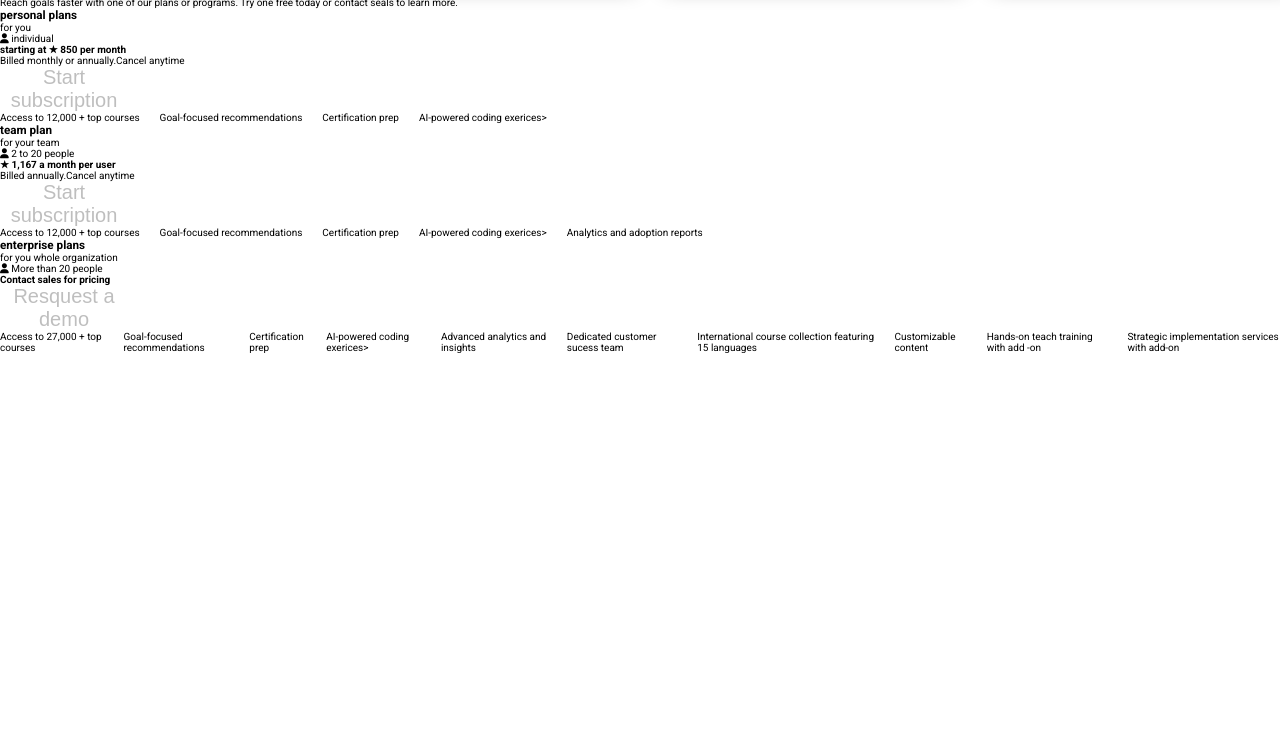
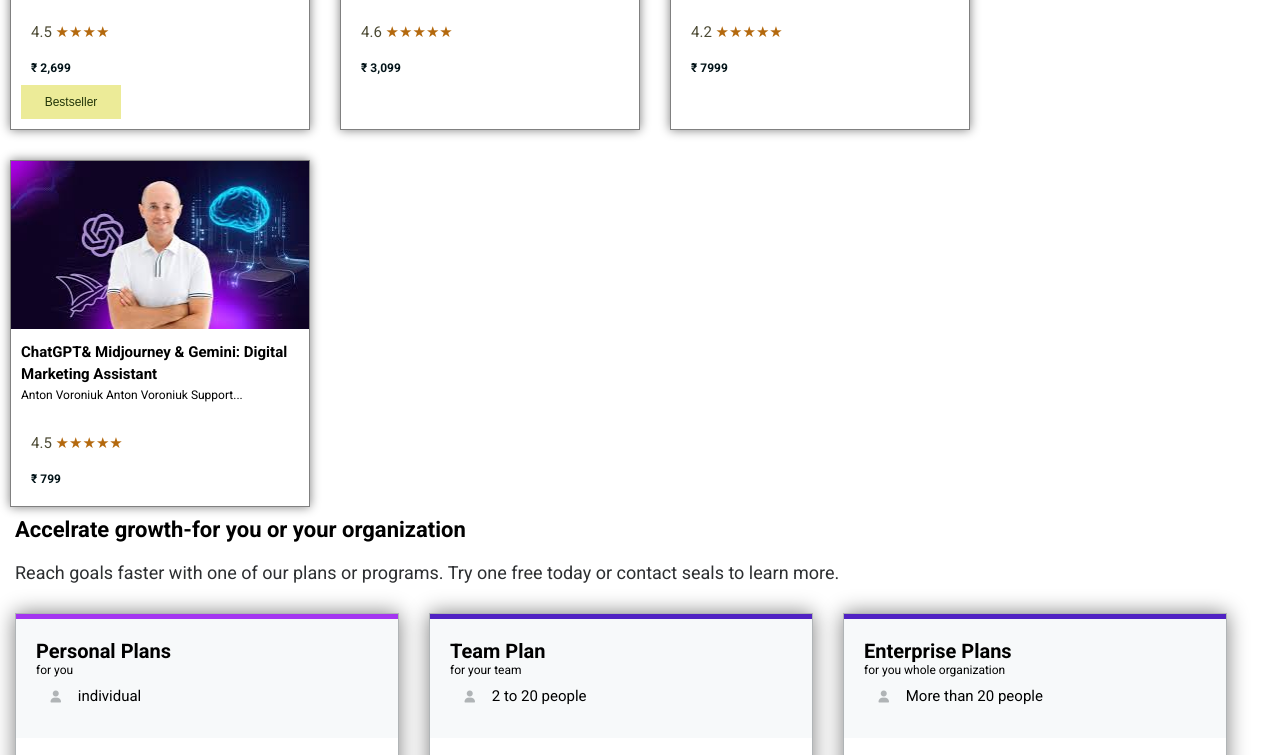
Before and after one commit to Neha78170/udemy-website-clone, a plain HTML site: page index.html in a window 1280 px wide. Shown: the part 1257-2012 px from the top of the page. Before the commit the page ends 1610 px from the top, so only its background shows below. Drawn offline with Linux system fonts and the light colour scheme.

Commit message:
complete my section part

```diff
--- a/style.css
+++ b/style.css
@@ -66,7 +66,7 @@
     border: none;
     outline: none;
 }
-nav ul{
+nav .list{
     list-style: none;
     display: flex;
     gap: 2rem;
@@ -160,17 +160,17 @@
     color: black;
 }
 .course-info{
+    width: 100vw;
     display: flex;
-    padding: 2.5rem;
-    width: 100%;
+    padding: 2rem;
     height: 30vh;
     background-color: #F7F9FA;
     gap: 3rem;
     align-items: center;
 }
 .course{
-    width: auto;
-    height: 60px;
+    width: 100%;
+    height: auto;
     background-color: #E4E8EB;
     text-align: center;
     padding: 2rem 1.5rem;
@@ -193,6 +193,7 @@
 }
 .cards-container{
     display: flex;
+    flex-wrap: wrap;
     width: 100%;
     height: auto;
     margin-left: 1rem;
@@ -200,8 +201,8 @@
 }
 .card{
     width: 300px;
-    border: 1px solid black;
-    box-shadow: 0px 0px 20px gray;
+    border: 1px solid gray;
+    box-shadow: 0px 0px 10px gray;
 }
 .card img{
     width: 100%;
@@ -211,4 +212,128 @@
     display: flex;
     flex-direction: column;
     justify-content: center;
+    padding: 1rem;
 }
+.card-body h4{
+    text-transform: capitalize;
+    font-size: 1.5rem;
+    line-height: 1.5em;
+
+}
+.card-body p{
+    font-size: 1.2rem;
+    line-height: 1.5em;
+    text-transform: capitalize;
+}
+.rating{
+    padding: 1rem;
+}
+.rating span{
+   color:#4D4B35;
+}
+.rating h5{
+    padding: 1rem;
+    font-size: 1.2rem;
+    color: #021318;
+}
+.rating p{
+    padding: 1rem;
+    color:#B4690E;
+    font-size: 1.5rem;
+}
+.rating button{
+    width: 100px;
+    padding: 1rem;
+    height: auto;
+    background-color: #ECEB98;
+    color: #223509;
+    font-size: 1.2rem;
+}
+.organization-container h4{
+   font-size: 2.2rem;
+   padding: 1rem 1.5rem;
+   font-weight: 600;
+}
+.organization-container p{
+    color: #2d2f31;
+    font-size: 1.8rem;
+    padding:  1rem 1.5rem;
+}
+.plan{
+    margin: 2rem 1.5rem;
+    width: 100%;
+    height: auto;
+    border-radius: 2%;
+    display: flex;
+    gap: 3rem;
+    flex-wrap: wrap;
+}
+.plans .blue{
+    border-top: 5px solid #5022C3;
+}
+.plans{
+    width: 30%;
+    height: auto;
+    border: 1px solid #B0B4B6;
+    box-shadow: 0px 0px 20px gray;
+}
+.plan-container{
+    border-top: 5px solid #A435F0;
+    background-color: #F7F9FA;
+    padding: 2rem;
+}
+.plan-container h3{
+    font-size: 2rem;
+    text-transform: capitalize;
+}
+.plan-container p{
+    font-size: 1.2rem;
+}
+.plan-container i{
+    padding: 1.2em;
+    color: #B0B4B6;
+    font-size: 1.2rem;
+}
+.plan-container span{
+    font-size: 1.5rem;
+}
+.month{
+    padding: 2rem 1.5rem;
+}
+.month h4{
+    font-size: 1rem 1.5rem;
+    font-weight: 600;
+    text-transform: capitalize;
+    padding: 1.5rem;
+    font-size: 1.5rem;
+}
+.month p{
+    padding: 1rem 1.5rem;
+    font-size: 1.2rem;
+    color:#2d2f31;
+}
+.month button{
+    width:100%;
+    height: 40px;
+    color: white;
+    background-color: #021318;
+    font-size: 1.5rem;
+    padding: 1rem 1.5rem;
+}
+nav ul{
+    list-style: none;
+    padding-left: 1.5rem;
+    font-size: 1.5rem;
+}
+nav .check-list .list-item{
+    margin-bottom: 2rem;
+}
+ .check-list .list-item::before{
+    content: '\2713';
+    color: #8CD1C6;
+    margin-right: 1rem;
+    font-size: 1rem;
+    border: 2px solid #8CD1C6;
+    border-radius: 50%;
+    font-weight: bold;
+}
```
Also changed, not shown: index.html (+0 -1 lines), img/artifical-intelligence.jpg (added).
